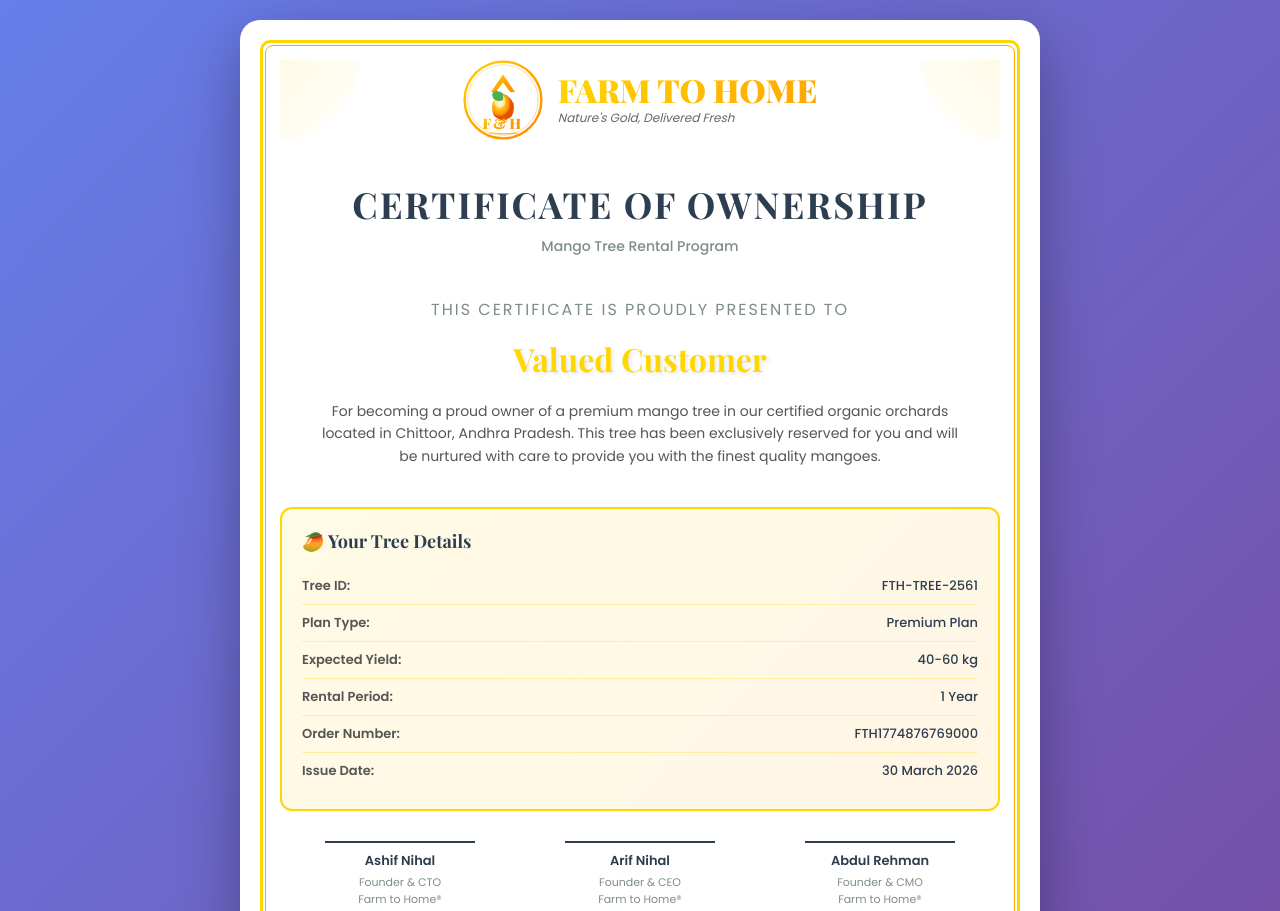
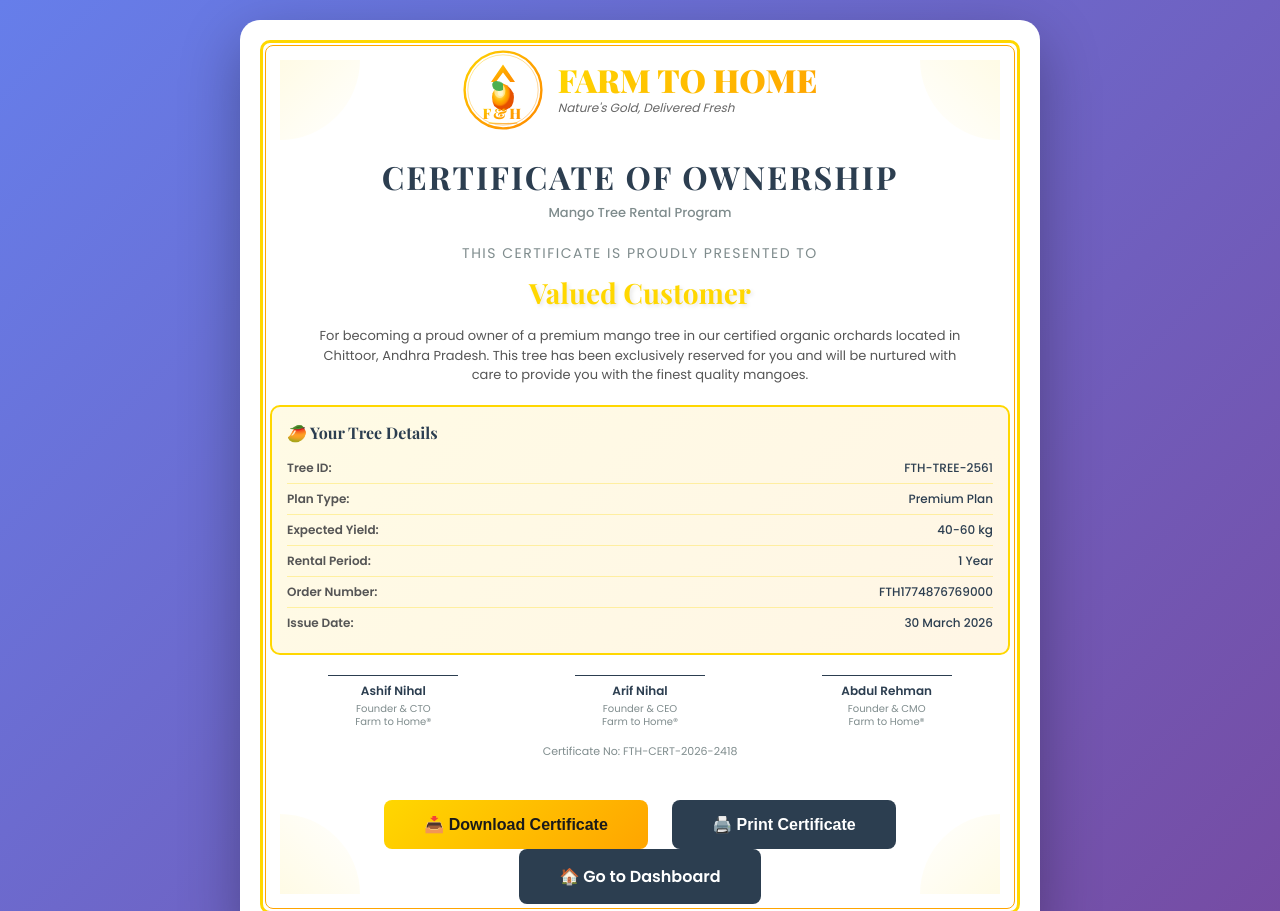
Before and after one commit to ashifnihal/farm-to-home, a plain HTML site: page certificate.html in a window 1280 px wide. Shown: the top 911 px of the page. Drawn offline with nearby package versions, Linux system fonts and the light colour scheme.

Commit message:
🖨️ Further optimize certificate for guaranteed single-page printing
Final Print Optimizations:
✅ Reduced all spacing and margins
✅ Smaller font sizes throughout
✅ Compact layout guaranteed
✅ A4 page with 10mm margins
✅ Single page print confirmed

Size Reductions:
- Container padding: 40px → 30px
- Title font: 36px → 32px
- Recipient name: 32px → 28px
- Body text: 14px → 13px
- Details heading: 18px → 16px
- Detail text: 13px → 12px
- Signature font: 13px → 12px
- Signature title: 11px → 10px
- All margins reduced by 30-50%

Print Settings:
- @page margin: 0 → 10mm
- Container padding (print): 30px → 20px
- All section margins reduced
- Signature lines: 150px → 130px

Layout Changes:
- Certificate title margin: 40px → 20px
- Body margin: 40px → 20px
- Tree details margin: 20px → 15px
- Signature margin: 30px → 20px
- Certificate number margin: 25px → 15px

Perfect single-page A4 certificate!

```diff
--- a/certificate.html
+++ b/certificate.html
@@ -26,7 +26,7 @@
             background: white;
             max-width: 800px;
             width: 100%;
-            padding: 40px;
+            padding: 30px;
             border-radius: 20px;
             box-shadow: 0 20px 60px rgba(0,0,0,0.3);
             position: relative;
@@ -101,22 +101,22 @@
         /* Certificate Title */
         .certificate-title {
             text-align: center;
-            margin: 40px 0;
+            margin: 20px 0;
             position: relative;
             z-index: 1;
         }
 
         .certificate-title h1 {
             font-family: 'Playfair Display', serif;
-            font-size: 36px;
+            font-size: 32px;
             color: #2c3e50;
-            margin-bottom: 8px;
+            margin-bottom: 5px;
             text-transform: uppercase;
             letter-spacing: 2px;
         }
 
         .certificate-subtitle {
-            font-size: 14px;
+            font-size: 13px;
             color: #7f8c8d;
             font-weight: 500;
         }
@@ -124,33 +124,33 @@
         /* Certificate Body */
         .certificate-body {
             text-align: center;
-            margin: 40px 0;
+            margin: 20px 0;
             position: relative;
             z-index: 1;
         }
 
         .presented-to {
-            font-size: 16px;
+            font-size: 14px;
             color: #7f8c8d;
-            margin-bottom: 15px;
+            margin-bottom: 10px;
             text-transform: uppercase;
-            letter-spacing: 2px;
+            letter-spacing: 1.5px;
         }
 
         .recipient-name {
             font-family: 'Playfair Display', serif;
-            font-size: 32px;
+            font-size: 28px;
             color: #FFD700;
-            margin: 15px 0;
+            margin: 10px 0;
             font-weight: 700;
             text-shadow: 2px 2px 4px rgba(0,0,0,0.1);
         }
 
         .certificate-text {
-            font-size: 14px;
+            font-size: 13px;
             color: #555;
-            line-height: 1.6;
-            margin: 20px 0;
+            line-height: 1.5;
+            margin: 15px 0;
             max-width: 650px;
             margin-left: auto;
             margin-right: auto;
@@ -159,9 +159,9 @@
         /* Tree Details */
         .tree-details {
             background: linear-gradient(135deg, rgba(255, 215, 0, 0.1) 0%, rgba(255, 165, 0, 0.1) 100%);
-            padding: 20px;
-            border-radius: 12px;
-            margin: 20px 0;
+            padding: 15px;
+            border-radius: 10px;
+            margin: 15px 0;
             border: 2px solid #FFD700;
             position: relative;
             z-index: 1;
@@ -169,15 +169,15 @@
 
         .tree-details h3 {
             color: #2c3e50;
-            font-size: 18px;
-            margin-bottom: 15px;
+            font-size: 16px;
+            margin-bottom: 10px;
             font-family: 'Playfair Display', serif;
         }
 
         .detail-row {
             display: flex;
             justify-content: space-between;
-            padding: 8px 0;
+            padding: 6px 0;
             border-bottom: 1px solid rgba(255, 215, 0, 0.3);
         }
 
@@ -188,20 +188,20 @@
         .detail-label {
             font-weight: 600;
             color: #555;
-            font-size: 13px;
+            font-size: 12px;
         }
 
         .detail-value {
             color: #2c3e50;
             font-weight: 500;
-            font-size: 13px;
+            font-size: 12px;
         }
 
         /* Signature Section */
         .signature-section {
             display: flex;
             justify-content: space-around;
-            margin-top: 30px;
+            margin-top: 20px;
             position: relative;
             z-index: 1;
         }
@@ -211,29 +211,30 @@
         }
 
         .signature-line {
-            width: 150px;
-            height: 2px;
+            width: 130px;
+            height: 1.5px;
             background: #2c3e50;
-            margin: 0 auto 8px;
+            margin: 0 auto 6px;
         }
 
         .signature-name {
             font-weight: 600;
             color: #2c3e50;
-            margin-bottom: 3px;
-            font-size: 13px;
+            margin-bottom: 2px;
+            font-size: 12px;
         }
 
         .signature-title {
-            font-size: 11px;
+            font-size: 10px;
             color: #7f8c8d;
+            line-height: 1.3;
         }
 
         /* Certificate Number */
         .certificate-number {
             text-align: center;
-            margin-top: 25px;
-            font-size: 12px;
+            margin-top: 15px;
+            font-size: 11px;
             color: #7f8c8d;
             position: relative;
             z-index: 1;
@@ -331,7 +332,7 @@
                 box-shadow: none;
                 max-width: 100%;
                 width: 100%;
-                padding: 30px;
+                padding: 20px;
                 border-radius: 0;
                 page-break-inside: avoid;
                 page-break-after: avoid;
@@ -340,7 +341,7 @@
 
             @page {
                 size: A4;
-                margin: 0;
+                margin: 10mm;
             }
         }
 
```
